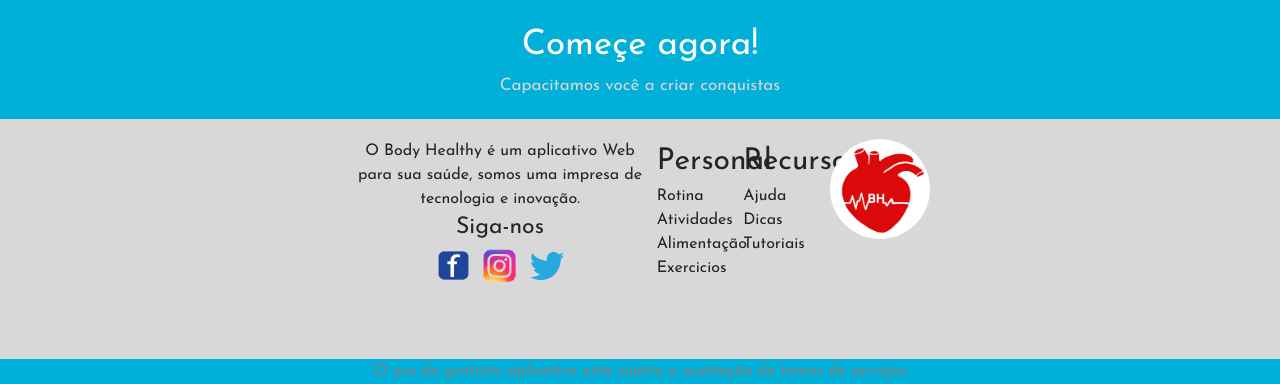
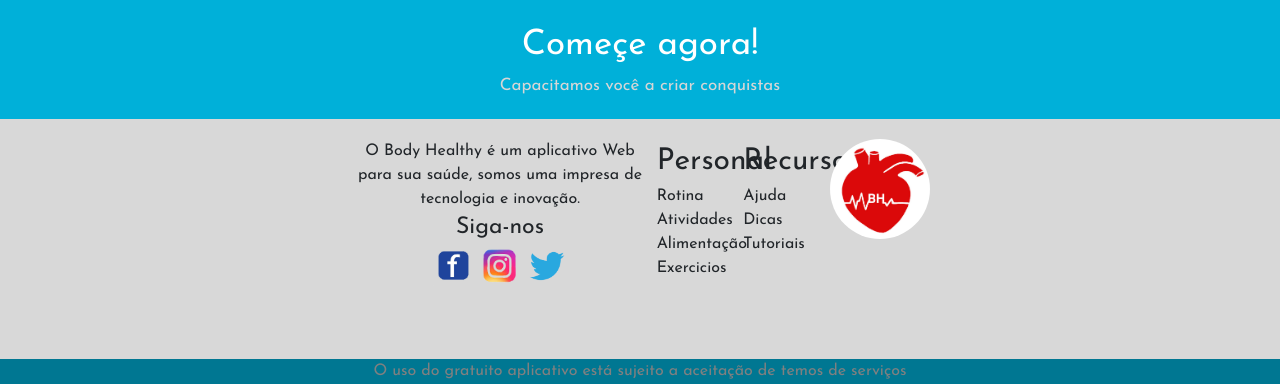
Before and after one commit to Artorias-8546/EPA, a PHP site: page / in a window 1280 px wide. Shown: the part 1158-1542 px from the top of the page. Run offline with PHP 8.4, Linux system fonts and the light colour scheme; some libraries are stand-ins or nearby versions.

Commit message:
mudei a cor pra combinar com a logo

```diff
--- a/css/style.css
+++ b/css/style.css
@@ -10,7 +10,7 @@
     width: 100%;
     display: flex;
     flex-direction: column;
-    background-color: #00b0d9;
+    background-color: #007792;
     background-size: cover;
     background-repeat: no-repeat;
 
--- a/footer.php
+++ b/footer.php
@@ -1,5 +1,4 @@
 <footer class= "container-footer">
-<div class="img-footer">
     <div class="bloco-primario">
         <div class="text-footer-a" id = "C1"> Começe agora!</div>
         <div class="text-footer-b"> Capacitamos você a criar conquistas</div>
```
